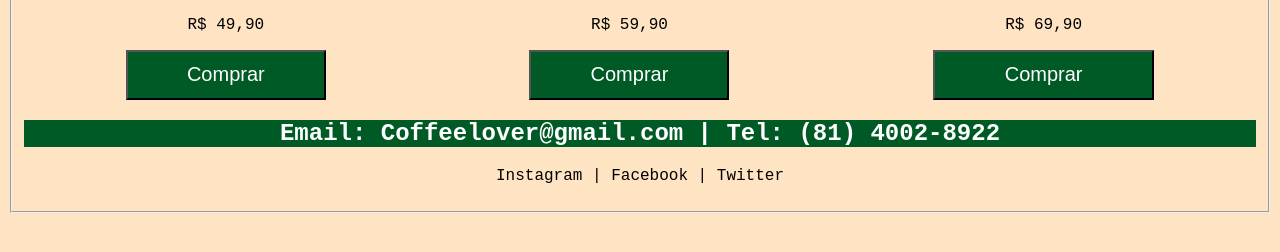
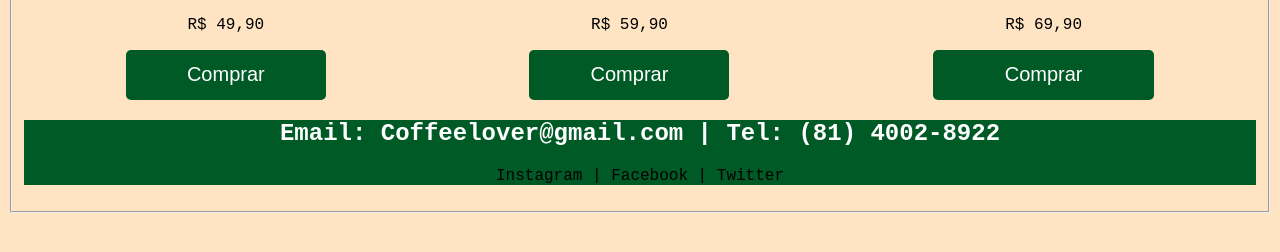
Before and after one commit to Caio-Vinicius-Dias/load_coffee, a plain HTML site: page load_coffee/index.html in a window 1280 px wide. Shown: the part 366-618 px from the top of the page. Drawn offline with Linux system fonts and the light colour scheme.

Commit message:
Update style.css
Adicionando detalhes no CSS

```diff
--- a/load_coffee/style.css
+++ b/load_coffee/style.css
@@ -23,7 +23,9 @@ button {
     height: 50px;
     font-size: 20px;
     color: rgb(255, 255, 255);
-
+    cursor: pointer;
+    border-radius: 5px;
+    border: none;
 }
 
 
@@ -41,3 +43,11 @@ button {
         color: white;
         text-decoration: none;
     }
+
+footer{
+        background-color: rgb(0, 90, 38);
+    }
+    h4{
+        color: white;
+        text-align: center;
+    }
```
